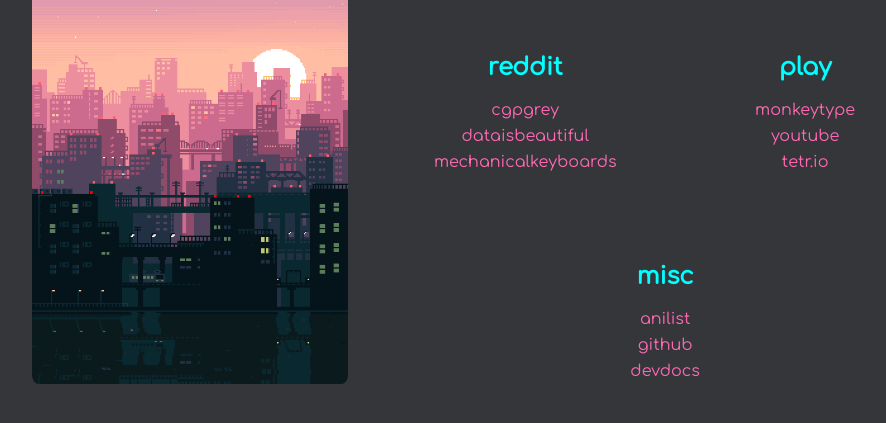
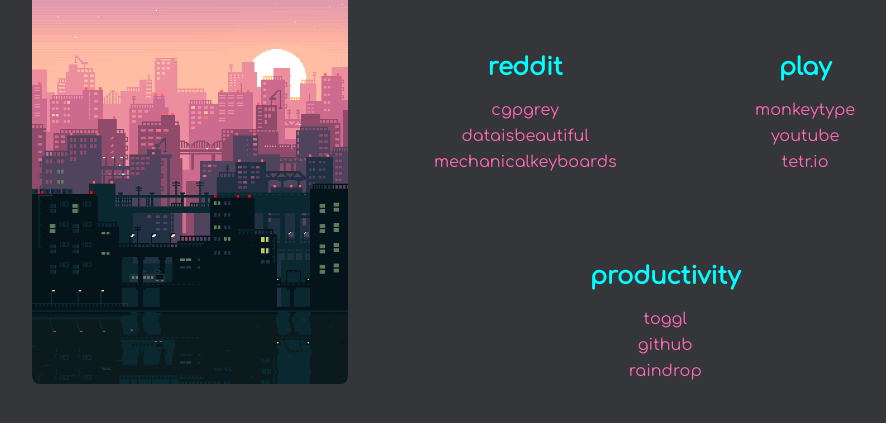
Before and after one commit to rudyon/startpage, a plain HTML site: page index.html in a window 1280 px wide. Shown: the part 161-584 px from the top of the page, without its empty margins (186-1072 px from the left). Drawn offline with Linux system fonts and the light colour scheme.

Commit message:
changed bookmarks

```diff
--- a/index.html
+++ b/index.html
@@ -23,14 +23,14 @@
 		<div class="bookmarks">
 			<h2>play</h2>
 			<li><a href="https://monkeytype.com">monkeytype</a></li>
-			<li><a href="https://youtube.com">youtube</a></li>
+			<li><a href="https://www.youtube.com/playlist?list=WL">youtube</a></li>
 			<li><a href="https://tetr.io">tetr.io</a></li>
 		</div>
 		<div class="bookmarks">
-			<h2>misc</h2>
-			<li><a href="https://anilist.co/user/Rudyon/animelist">anilist</a></li>
+			<h2>productivity</h2>
+			<li><a href="https://track.toggl.com/timer">toggl</a></li>
 			<li><a href="https://github.com">github</a></li>
-			<li><a href="https://devdocs.io/">devdocs</a></li>
+			<li><a href="https://app.raindrop.io">raindrop</a></li>
 		</div>
 	</div>
 </body>
```
